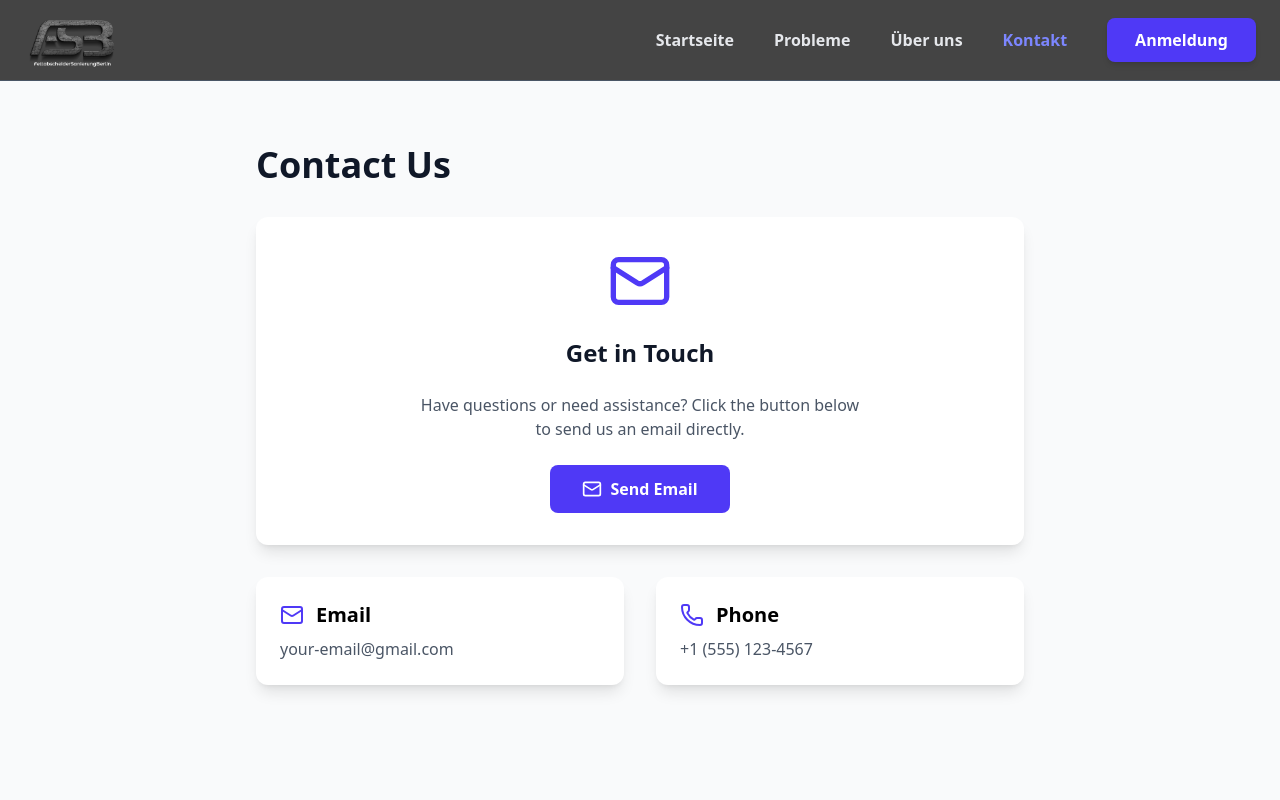
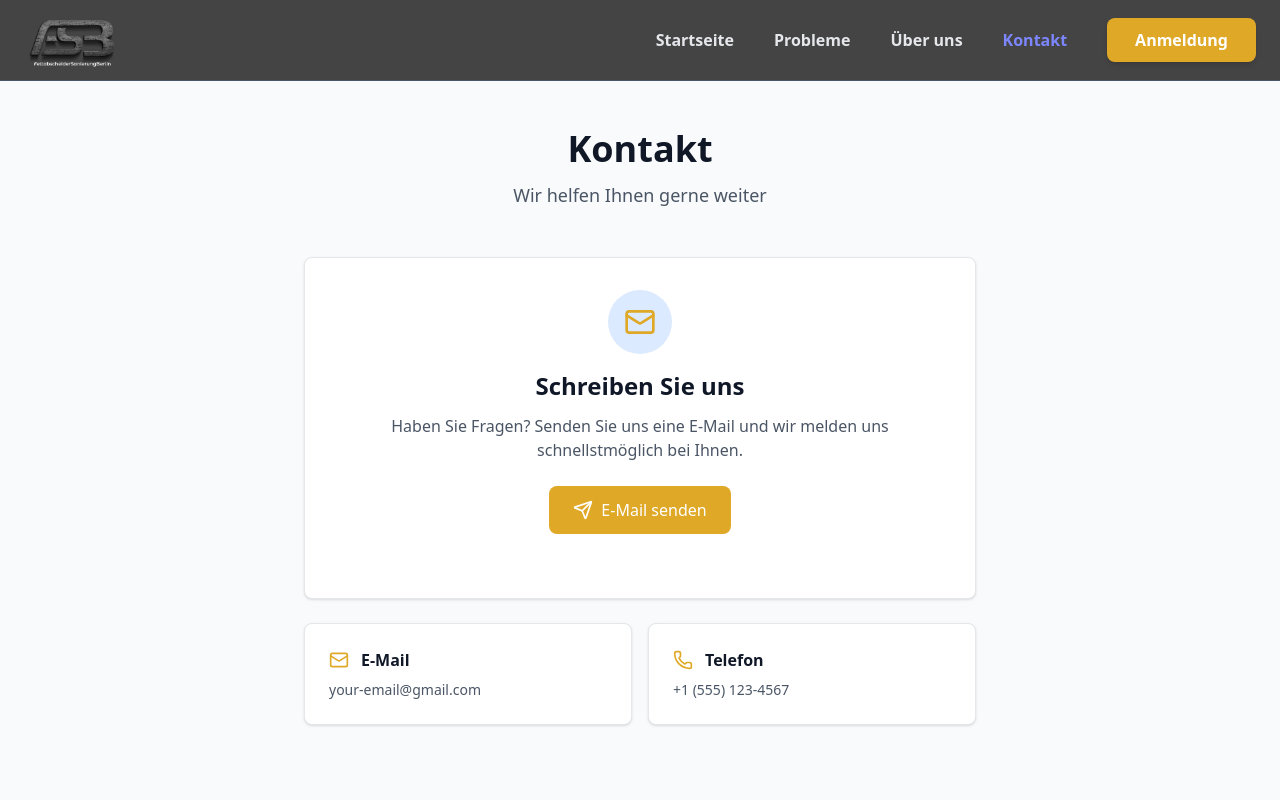
Before and after one commit to binaya-adhikaree/project-frontend, a React (Vite) app: page /contact in a window 1280 px wide. Shown: the top 800 px of the page. Built offline with nearby package versions, Linux system fonts and the light colour scheme; no server answers.

Commit message:
added animation

```diff
--- a/package.json
+++ b/package.json
@@ -12,10 +12,13 @@
   "dependencies": {
     "@tailwindcss/vite": "^4.1.16",
     "axios": "^1.13.1",
+    "clsx": "^2.1.1",
     "lucide-react": "^0.552.0",
+    "motion": "^12.23.24",
     "react": "^19.1.1",
     "react-dom": "^19.1.1",
     "react-router-dom": "^7.9.5",
+    "tailwind-merge": "^3.4.0",
     "tailwindcss": "^4.1.16"
   },
   "devDependencies": {
--- a/src/components/Navbar.tsx
+++ b/src/components/Navbar.tsx
@@ -29,7 +29,7 @@ export const Navbar = () => {
   };
 
   return (
-    <nav className="bg-linear-to-r from-indigo-600 via-indigo-700 to-purple-700 shadow-xl">
+    <nav className="bg-[#444444] border-b border-gray-600 shadow-xl">
       <div className="max-w-7xl mx-auto px-4 sm:px-6 lg:px-8">
         <div className="flex justify-between items-center h-16">
 
--- a/src/components/PrivateRoute.tsx
+++ b/src/components/PrivateRoute.tsx
@@ -14,7 +14,6 @@ export default function PrivateRoute({ role, children }: Props) {
   if (!user) return <Navigate to="/login" />;
 
   if (user.role !== role) {
-    // Redirect to correct dashboard if role mismatches
     if (user.role === "GASTRONOM") return <Navigate to="/user" />;
     if (user.role === "ADMIN") return <Navigate to="/admin" />;
 
--- /dev/null
+++ b/src/lib/utils.ts
@@ -0,0 +1,7 @@
+import { clsx } from "clsx";
+import { type ClassValue } from "clsx";
+import { twMerge } from "tailwind-merge";
+
+export function cn(...inputs: ClassValue[]) {
+  return twMerge(clsx(inputs));
+}
--- a/src/pages/AdminDashboard.tsx
+++ b/src/pages/AdminDashboard.tsx
@@ -1272,7 +1272,7 @@ export const AdminDashboard = () => {
               />
               <button
                 type="submit"
-                className="bg-blue-500 hover:bg-blue-600 text-white p-2 rounded font-semibold transition-all shadow-md"
+                className="bg-[#DFA927] hover:bg-[#c4901f] cursor-pointer text-white p-2 rounded font-semibold transition-all shadow-md"
               >
                 Standort erstellen
               </button>
--- a/src/pages/Contact.tsx
+++ b/src/pages/Contact.tsx
@@ -1,61 +1,68 @@
-import { Mail, Phone } from "lucide-react";
+import { Mail, Phone, Send } from "lucide-react";
 
 export default function Contact() {
-  const recipientEmail = "your-email@gmail.com"; // Replace with your actual email
-  const subject = "Contact from Website";
+  const recipientEmail = "your-email@gmail.com";
+  const subject = "Kontakt über die Website";
 
   const handleContactClick = () => {
-
     const mailtoLink = `mailto:${recipientEmail}?subject=${encodeURIComponent(subject)}`;
     window.location.href = mailtoLink;
   };
 
   return (
-    <div className="min-h-screen bg-gray-50">
-      <div className="container mx-auto px-4 py-16">
-        <div className="max-w-3xl mx-auto">
-          <h1 className="text-4xl font-bold text-gray-900 mb-8">Contact Us</h1>
+    <div className="min-h-screen bg-gray-50 py-12 px-4">
+      <div className="max-w-2xl mx-auto">
 
-          <div className="bg-white rounded-xl shadow-lg p-8 mb-8">
-            <div className="text-center space-y-6">
-              <div className="flex justify-center">
-                <Mail className="w-16 h-16 text-indigo-600" />
+        <div className="text-center mb-12">
+          <h1 className="text-4xl font-bold text-gray-900 mb-3">
+            Kontakt
+          </h1>
+          <p className="text-gray-600 text-lg">
+            Wir helfen Ihnen gerne weiter
+          </p>
         </div>
 
-              <h2 className="text-2xl font-bold text-gray-900">
-                Get in Touch
+        {/* Main Card */}
+        <div className="bg-white rounded-lg shadow-sm border border-gray-200 p-8 mb-6">
+          <div className="text-center mb-8">
+            <div className="inline-flex items-center justify-center w-16 h-16 bg-blue-100 rounded-full mb-4">
+              <Mail className="w-8 h-8 text-[#DFA927]" />
+            </div>
+            <h2 className="text-2xl font-semibold text-gray-900 mb-3">
+              Schreiben Sie uns
             </h2>
-
-              <p className="text-gray-600 max-w-md mx-auto">
-                Have questions or need assistance? Click the button below to send us an email directly.
+            <p className="text-gray-600 mb-6">
+              Haben Sie Fragen? Senden Sie uns eine E-Mail und wir melden uns schnellstmöglich bei Ihnen.
             </p>
-
             <button
               onClick={handleContactClick}
-                className="bg-indigo-600 text-white px-8 py-3 rounded-lg font-semibold hover:bg-indigo-700 transition inline-flex items-center gap-2"
-              >
-                <Mail className="w-5 h-5" />
-                Send Email
+              className="bg-[#DFA927] hover:bg-[#c4901f] text-white px-6 py-3 rounded-lg font-medium inline-flex items-center gap-2 transition-colors"    >
+              <Send className="w-5 h-5" />
+              E-Mail senden
             </button>
           </div>
         </div>
 
-          <div className="grid md:grid-cols-2 gap-8">
-            <div className="bg-white rounded-xl shadow-lg p-6">
+
+        <div className="grid md:grid-cols-2 gap-4">
+
+
+          <div className="bg-white rounded-lg shadow-sm border border-gray-200 p-6">
             <div className="flex items-center gap-3 mb-2">
-                <Mail className="w-6 h-6 text-indigo-600" />
-                <h3 className="text-xl font-bold">Email</h3>
+              <Mail className="w-5 h-5 text-[#DFA927]" />
+              <h3 className="font-semibold text-gray-900">E-Mail</h3>
             </div>
-              <p className="text-gray-600">{recipientEmail}</p>
+            <p className="text-gray-600 text-sm">{recipientEmail}</p>
           </div>
-            <div className="bg-white rounded-xl shadow-lg p-6">
+
+          <div className="bg-white rounded-lg shadow-sm border border-gray-200 p-6">
             <div className="flex items-center gap-3 mb-2">
-                <Phone className="w-6 h-6 text-indigo-600" />
-                <h3 className="text-xl font-bold">Phone</h3>
+              <Phone className="w-5 h-5 text-[#DFA927]" />
+              <h3 className="font-semibold text-gray-900">Telefon</h3>
             </div>
-              <p className="text-gray-600">+1 (555) 123-4567</p>
+            <p className="text-gray-600 text-sm">+1 (555) 123-4567</p>
           </div>
-          </div>
+
         </div>
       </div>
     </div>
--- a/src/pages/Home.tsx
+++ b/src/pages/Home.tsx
@@ -18,7 +18,7 @@ export default function Home() {
           <div className="flex flex-col sm:flex-row gap-4 justify-center">
             <Link
               to="/login"
-              className="inline-block bg-indigo-600 text-white px-10 py-4 rounded-lg font-semibold hover:bg-indigo-700 transition shadow-lg text-lg"
+              className="inline-block bg-[#DFA927] text-white px-10 py-4 rounded-lg font-semibold hover:bg-[#c4901f] transition shadow-lg text-lg"
             >
               Loslegen
             </Link>
@@ -32,12 +32,12 @@ export default function Home() {
               Compliance vereinfachen und Abläufe optimieren
             </h2>
             <p className="text-lg text-gray-600 leading-relaxed">
-            Willkommen bei GreaseLog – Ihre Lösung für die unkomplizierte Verwaltung von Fettfangvorrichtungen. Verabschieden Sie sich von verlorenen Unterlagen und manuellen Fehlern und freuen Sie sich auf mühelose Einhaltung von Vorschriften und Sicherheit.
+              Willkommen bei GreaseLog – Ihre Lösung für die unkomplizierte Verwaltung von Fettfangvorrichtungen. Verabschieden Sie sich von verlorenen Unterlagen und manuellen Fehlern und freuen Sie sich auf mühelose Einhaltung von Vorschriften und Sicherheit.
             </p>
             <p className="text-lg text-gray-600 leading-relaxed">
-           Unsere digitale Plattform ermöglicht es Ihnen, Entsorgungsnachweise einfach einzutragen, monatliche Selbstkontrollen durchzuführen und jederzeit auf historische Daten zuzugreifen – egal wo Sie sind. Optimieren Sie die Zusammenarbeit mit Ihrem Team und Ihren Lieferanten und stellen Sie gleichzeitig die Einhaltung gesetzlicher Vorschriften sicher.
+              Unsere digitale Plattform ermöglicht es Ihnen, Entsorgungsnachweise einfach einzutragen, monatliche Selbstkontrollen durchzuführen und jederzeit auf historische Daten zuzugreifen – egal wo Sie sind. Optimieren Sie die Zusammenarbeit mit Ihrem Team und Ihren Lieferanten und stellen Sie gleichzeitig die Einhaltung gesetzlicher Vorschriften sicher.
             </p>
-            <p className="text-lg font-semibold text-indigo-600 pt-2">
+            <p className="text-lg font-semibold text-[#DFA927] pt-2">
               Ready to revolutionize your grease trap management?
             </p>
           </div>
--- a/src/pages/PublicNavbar.tsx
+++ b/src/pages/PublicNavbar.tsx
@@ -57,7 +57,7 @@ function PublicNavbar() {
             </Link>
             <Link
               to="/login"
-              className="bg-indigo-600 text-white px-7 py-2.5 rounded-lg hover:bg-indigo-700 transition-all duration-200 font-semibold inline-flex items-center shadow-md hover:shadow-lg"
+              className="bg-[#DFA927] text-white px-7 py-2.5 rounded-lg hover:bg-[#c4901f] transition-all duration-200 font-semibold inline-flex items-center shadow-md hover:shadow-lg"
             >
               Anmeldung
             </Link>
```
Also changed, not shown: src/components/card-hover-effect.tsx (added, +119 -0 lines), src/pages/About.tsx (+12 -12 lines), src/pages/Login.tsx (+17 -6 lines), src/pages/Problems.tsx (+13 -29 lines), 1 other file (tests, documents, lock files or other folders). Lines whose indentation alone changed are shown as unchanged.
